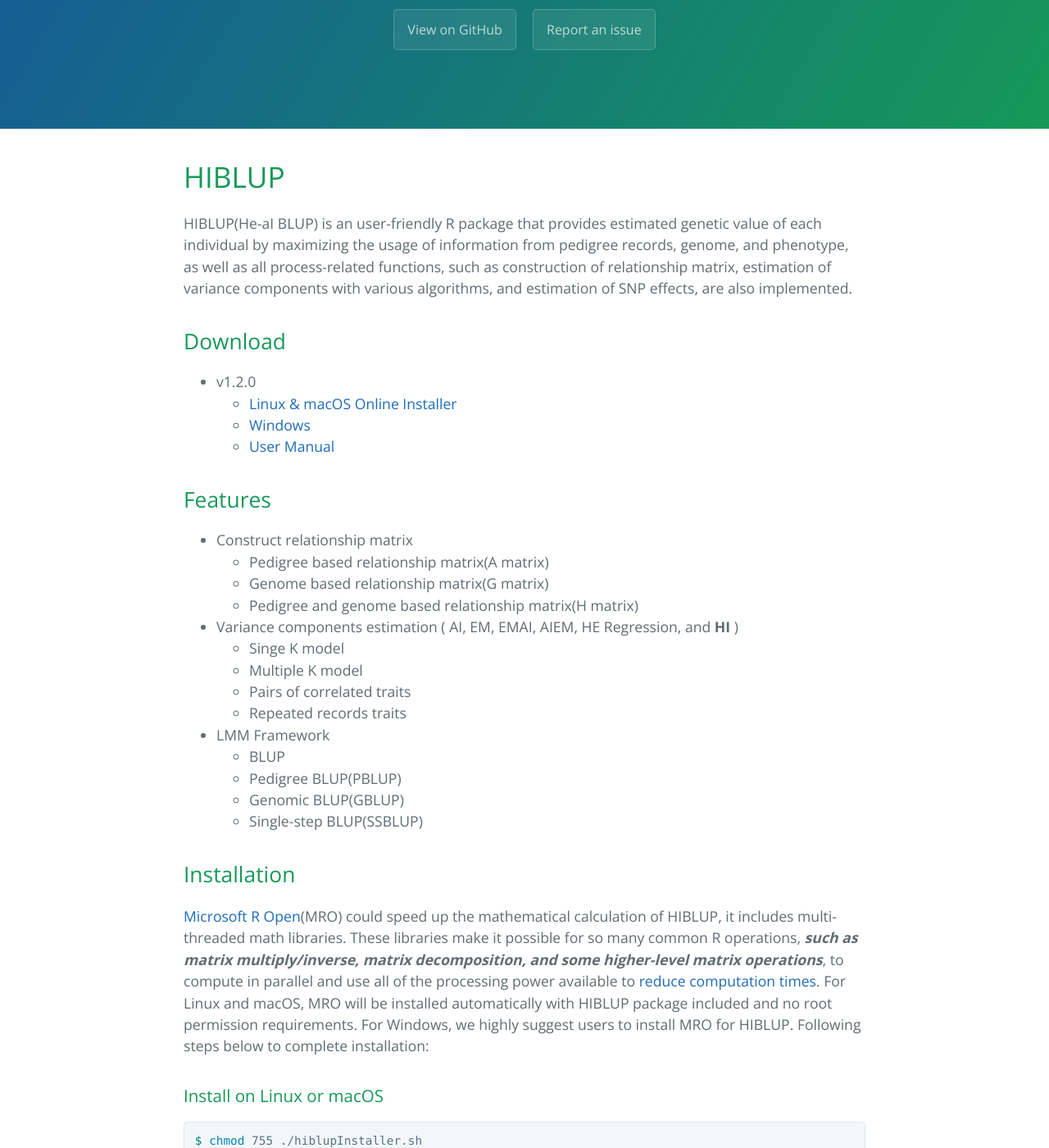
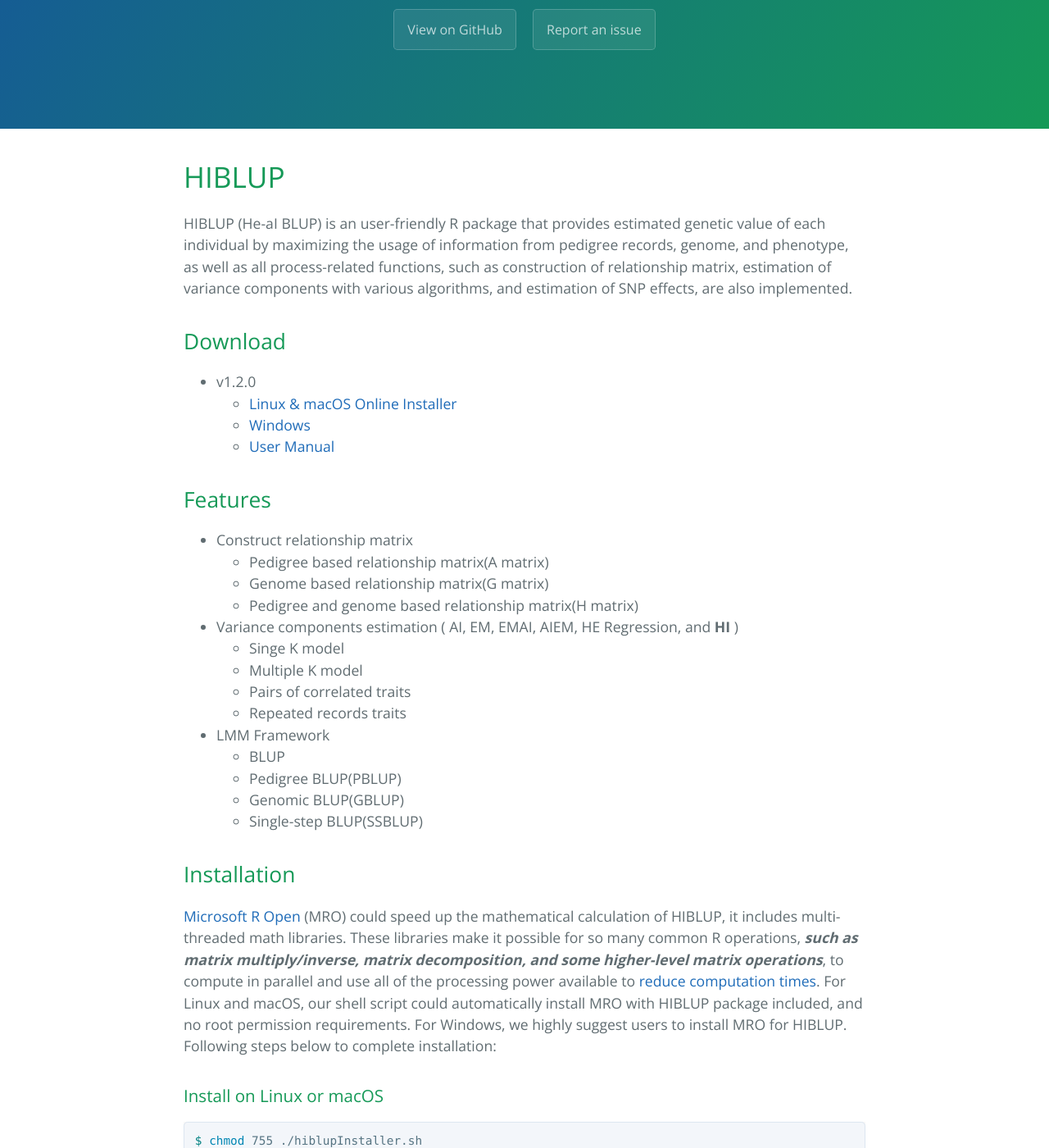
Before and after one commit to hiblup/hiblup.github.io, a Jekyll site: the page built from index.md, in a window 1280 px wide and 1400 px high, scrolled down 226 px. Shown: the whole window at 82% size. Built offline with Jekyll 4.4.1, drawn with Linux system fonts in a browser that asks for light colours; our own code applies the rules of GitHub Pages for plain Markdown files.

Commit message:
Update index.md

````diff
--- a/index.md
+++ b/index.md
@@ -3,7 +3,7 @@
 ---
 # HIBLUP
 
-HIBLUP(He-aI BLUP) is an user-friendly R package that provides estimated genetic value of each individual by maximizing the usage of information from pedigree records, genome, and phenotype, as well as all process-related functions, such as construction of relationship matrix, estimation of variance components with various algorithms, and estimation of SNP effects, are also implemented.
+HIBLUP (He-aI BLUP) is an user-friendly R package that provides estimated genetic value of each individual by maximizing the usage of information from pedigree records, genome, and phenotype, as well as all process-related functions, such as construction of relationship matrix, estimation of variance components with various algorithms, and estimation of SNP effects, are also implemented.
 
 ## Download
 - v1.2.0
@@ -30,15 +30,13 @@
 
 ## Installation
 
-[Microsoft R Open](https://mran.microsoft.com/download/)(MRO) could speed up the mathematical calculation of HIBLUP, it includes multi-threaded math libraries. These libraries make it possible for so many common R operations, ***such as matrix multiply/inverse, matrix decomposition, and some higher-level matrix operations***, to compute in parallel and use all of the processing power available to [reduce computation times](https://mran.microsoft.com/documents/rro/multithread/#mt-bench). For Linux and macOS, MRO will be installed automatically with HIBLUP package included and no root permission requirements. For Windows, we highly suggest users to install MRO for HIBLUP. Following steps below to complete installation:
-
+[Microsoft R Open](https://mran.microsoft.com/download/) (MRO) could speed up the mathematical calculation of HIBLUP, it includes multi-threaded math libraries. These libraries make it possible for so many common R operations, ***such as matrix multiply/inverse, matrix decomposition, and some higher-level matrix operations***, to compute in parallel and use all of the processing power available to [reduce computation times](https://mran.microsoft.com/documents/rro/multithread/#mt-bench). For Linux and macOS, our shell script could automatically install MRO with HIBLUP package included, and no root permission requirements. For Windows, we highly suggest users to install MRO for HIBLUP. Following steps below to complete installation:
 ### Install on Linux or macOS
 ```shell
 $ chmod 755 ./hiblupInstaller.sh
 $ ./hiblupInstaller.sh
 ```
 After installed successfully, restart the terminal or source the system path file, then type `hiblup` to start (needn't to `library(hiblup)`). For R script file (yourscript.r), it can be run directly by `hiblup yourscript.r` instead of `Rscript yourscript.r`
-
 ### Install on Windows
 ```R
 > install.packages(c("RcppArmadillo", "bigmemory"))
````
